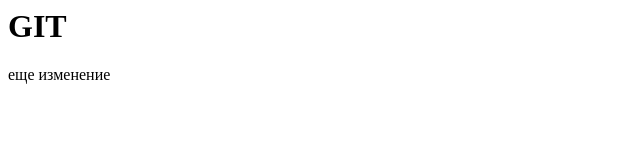
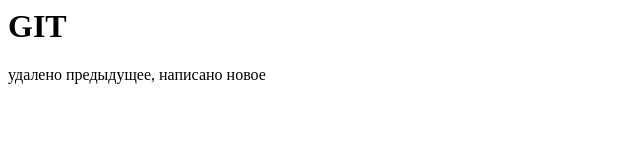
Before and after one commit to dasilyeva/site, a plain HTML site: page index.html in a window 1280 px wide. Shown: the whole page, without its empty margins (0-640 px from the left). Drawn offline with Linux system fonts and the light colour scheme.

Commit message:
second commit

```diff
--- a/index.html
+++ b/index.html
@@ -6,7 +6,7 @@
 
 <body>
 <h1> GIT </h1>
-<p> еще изменение</p>
+<p> удалено предыдущее, написано новое</p>
 </body>
 
 </html>
```
